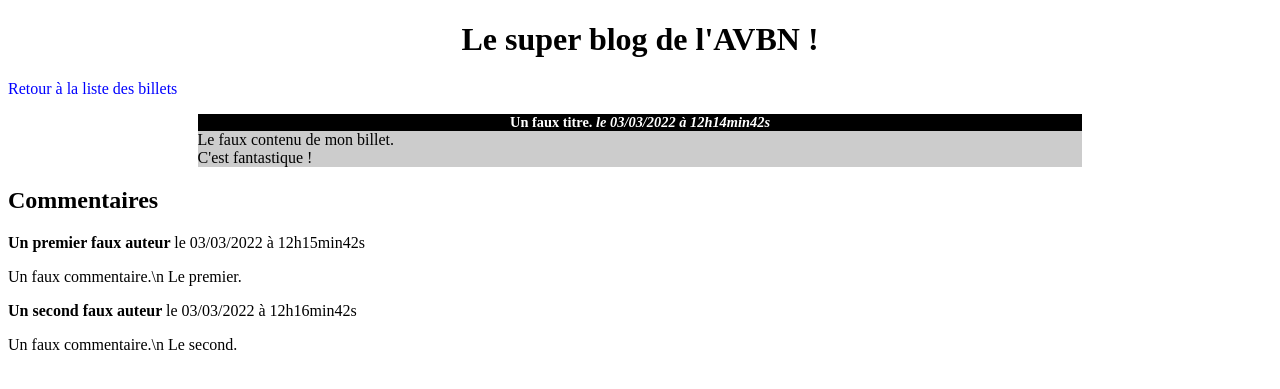
After one commit to A-thepuma/mvc-php-etud, a PHP site: page /post.php in a window 1280 px wide. The commit adds this page. Shown: the top 389 px of the page. Run offline with PHP 8.4, Linux system fonts and the light colour scheme.

Commit message:
Créez la vue et le contrôleur

```diff
--- /dev/null
+++ b/code/blog/post.php
@@ -0,0 +1,19 @@
+<?php
+$post = [
+'title' => 'Un faux titre.',
+'french_creation_date' => '03/03/2022 à 12h14min42s',
+'content' => "Le faux contenu de mon billet.\nC'est fantastique !",
+];
+$comments = [
+[
+'author' => 'Un premier faux auteur',
+'french_creation_date' => '03/03/2022 à 12h15min42s',
+'comment' => 'Un faux commentaire.\n Le premier.',
+],
+[
+'author' => 'Un second faux auteur',
+'french_creation_date' => '03/03/2022 à 12h16min42s',
+'comment' => 'Un faux commentaire.\n Le second.',
+],
+];
+require('templates/post.php');
--- a/code/blog/templates/homepage.php
+++ b/code/blog/templates/homepage.php
@@ -21,7 +21,7 @@
                 <p>
                     <?= nl2br(htmlspecialchars($post['content'])); ?>
                     <br />
-                    <em><a href="#">Commentaires</a></em>
+                    <em><a href="post.php">Commentaires</a></em>
                 </p>
             </div>
         <?php
--- /dev/null
+++ b/code/blog/templates/post.php
@@ -0,0 +1,35 @@
+<!DOCTYPE html>
+<html>
+
+<head>
+    <meta charset="utf-8" />
+    <title>Le blog de l'AVBN</title>
+    <link href="style.css" rel="stylesheet" />
+</head>
+
+<body>
+    <h1>Le super blog de l'AVBN !</h1>
+    <p><a href="index.php">Retour à la liste des billets</a></p>
+    <div class="news">
+        <h3>
+            <?= htmlspecialchars($post['title']) ?>
+            <em>le <?= $post['french_creation_date'] ?> </em>
+        </h3>
+        <p>
+            <?= nl2br(htmlspecialchars($post['content'])) ?>
+        </p>
+    </div>
+    <h2>Commentaires</h2>
+    <?php
+    foreach ($comments as $comment) {
+        ?>
+        <p><strong><?= htmlspecialchars($comment['author']) ?> </strong>
+            le <?= $comment['french_creation_date'] ?> </p>
+        <p><?= nl2br(htmlspecialchars($comment['comment'])) ?> </p>
+        <?php
+    }
+    ?>
+
+</body>
+
+</html>
```
Also changed, not shown: code/blog/src/model.php (line endings or trailing spaces).
